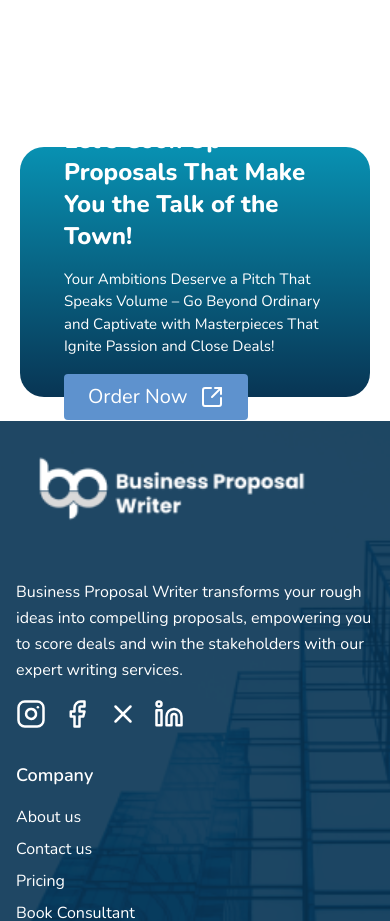
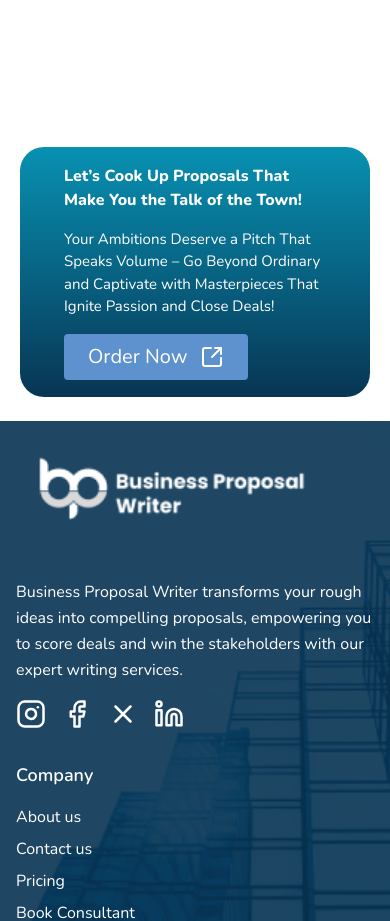
Before and after one commit to maaz2022/BusinessProposalWriting, a Next.js app: page /about in a window 390 px wide. Shown: the part 7960-8881 px from the top of the page. Built offline with nearby package versions, Linux system fonts and the light colour scheme.

Commit message:
responsiveinesssss

```diff
--- a/components/aboutComponents/SixthSection.tsx
+++ b/components/aboutComponents/SixthSection.tsx
@@ -7,7 +7,7 @@ const SixthSection = () => {
     <section className='relative flex justify-between items-center bg-gradient-to-t from-[#083554] to-cyan-600 rounded-3xl  lg:max-w-6xl md:max-w-6xl  h-[250px] my-6 xl:mx-auto p-11 mt-28 lg:mx-5 md:mx-5 mx-5'>
 
         <div className='text-white'>
-            <h1 className='text-2xl font-bold'>
+            <h1 className='md:text-2xl font-bold'>
                 Let’s Cook Up Proposals That Make You the Talk of the Town!
             </h1>
             <p className='lg:text-[20px] md:text-[18px] text-[15px]  max-w-[350px] lg:max-w-2xl py-4'>
--- a/components/homeComponents/Cta.tsx
+++ b/components/homeComponents/Cta.tsx
@@ -7,7 +7,7 @@ const Cta = () => {
     <section className='relative flex justify-between items-center bg-gradient-to-t from-[#083554] to-cyan-600 rounded-3xl  lg:max-w-6xl md:max-w-6xl  h-[250px] my-6 xl:mx-auto p-11 mt-28 lg:mx-5 md:mx-5 mx-5'>
 
         <div className='text-white'>
-            <h1 className='text-2xl font-bold'>
+            <h1 className='md:text-2xl font-bold'>
                 Secure Your Next Big Client with a Proposal Writer– Let’s Write!
             </h1>
             <p className='lg:text-[20px] md:text-[18px] text-[15px]  max-w-[350px] lg:max-w-2xl py-4'>
```
